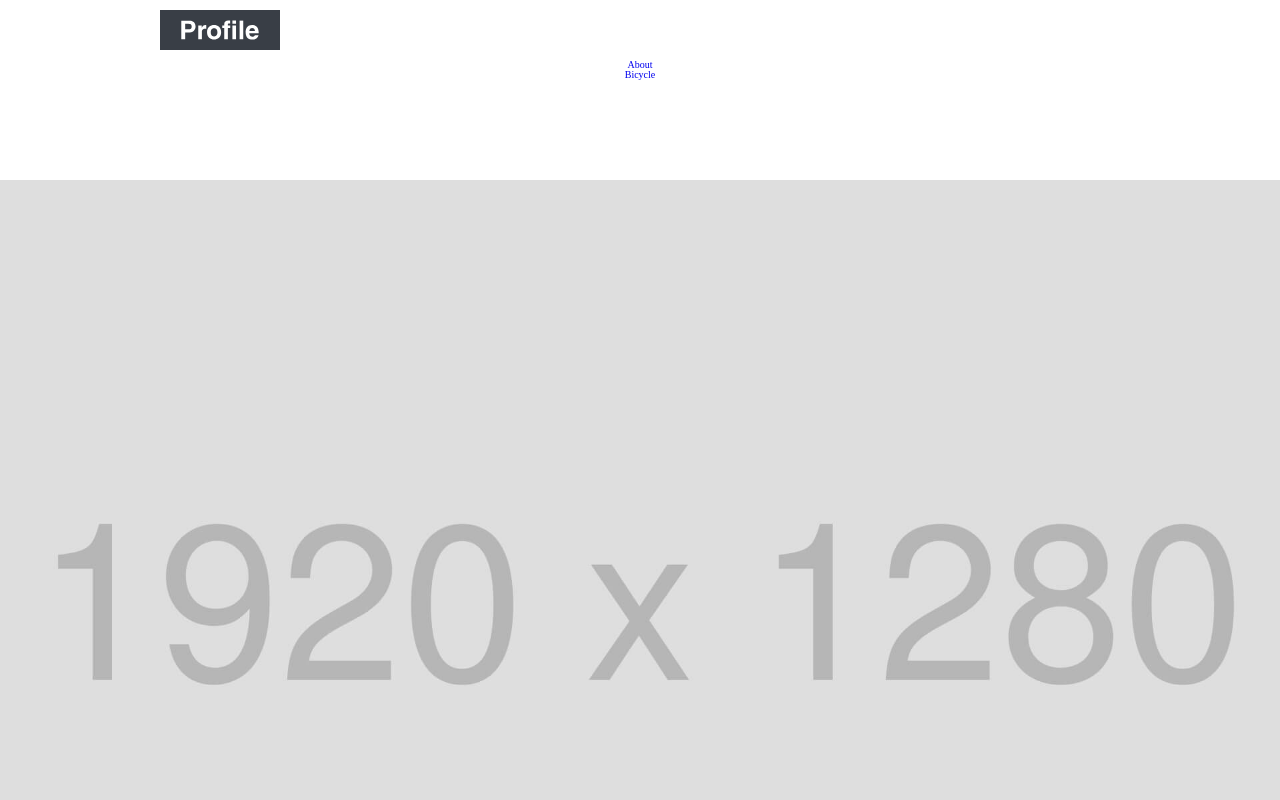
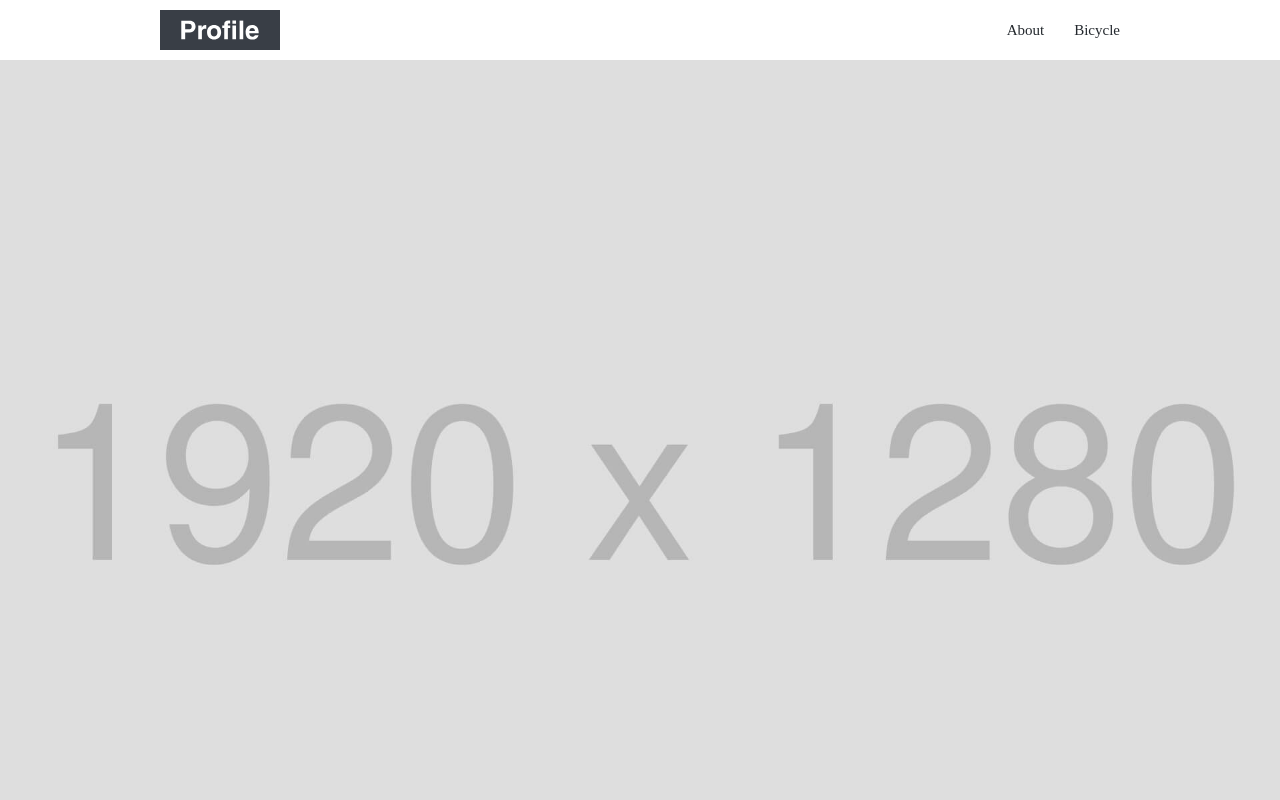
Before and after one commit to samanosuke-akechi/codestep, a plain HTML site: page introduction/profile-1/index.html in a window 1280 px wide. Shown: the top 800 px of the page. Drawn offline with Linux system fonts and the light colour scheme.

Commit message:
ヘッダーのスタイリング

```diff
--- a/introduction/profile-1/index.css
+++ b/introduction/profile-1/index.css
@@ -45,3 +45,30 @@ li {
   padding: 0 4%;
   text-align: center;
 }
+
+/* ヘッダー */
+#header {
+  display: flex;
+  justify-content: space-between;
+  align-items: center;
+  margin: 0 auto;
+}
+
+#header ul {
+  display: flex;
+  padding: 10px 0;
+}
+
+#header li {
+  margin-left: 30px;
+}
+
+#header li a {
+  color: #24292e;
+  font-size: 1.5rem;
+}
+
+#header li a:hover {
+  opacity: 0.7;
+}
+/* /ヘッダー */
```
